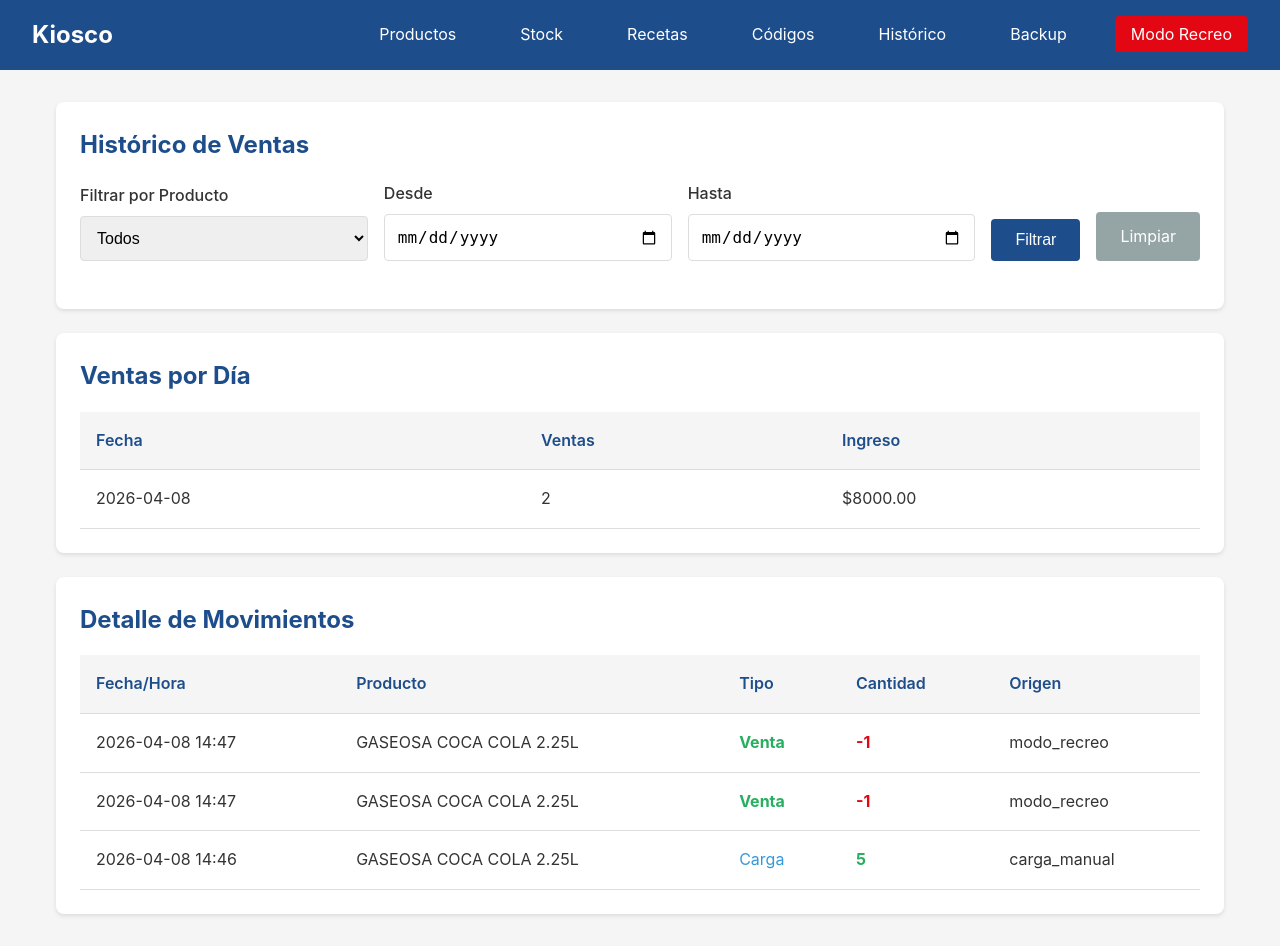
After one commit to Leonardo231207/kiosco-moni, a Flask app: page /historico/ in a window 1280 px wide. The commit adds this page. Run offline with Flask 3, Linux system fonts and the light colour scheme; data comes from the database, SQL or seed files in the repository; both versions use the stored data as it was after the commit.

Commit message:
Agregado Historico, Backup, y arreglo de errores

```diff
--- a/app.py
+++ b/app.py
@@ -43,12 +43,16 @@ def create_app():
     from routes.modo_recreo import modo_recreo_bp
     from routes.codigos import codigos_bp
     from routes.recetas import recetas_bp
+    from routes.backup import backup_bp
+    from routes.historico import historico_bp
 
     app.register_blueprint(productos_bp)
     app.register_blueprint(stock_bp)
     app.register_blueprint(modo_recreo_bp)
     app.register_blueprint(codigos_bp)
     app.register_blueprint(recetas_bp)
+    app.register_blueprint(backup_bp)
+    app.register_blueprint(historico_bp)
 
     @app.route('/')
     def index():
--- a/config.py
+++ b/config.py
@@ -5,6 +5,7 @@ BASE_DIR = os.path.dirname(os.path.abspath(__file__))
 class Config:
     DEBUG = True
     LOG_LEVEL = 'DEBUG' if DEBUG else 'ERROR'
+    SECRET_KEY = 'kiosco-moni-2026-seguro'
 
     DB_PATH = os.path.join(BASE_DIR, 'kiosco.db')
     SQLALCHEMY_DATABASE_URI = f'sqlite:///{DB_PATH}'
--- /dev/null
+++ b/routes/historico.py
@@ -0,0 +1,68 @@
+from flask import Blueprint, render_template, request
+from models import db, MovimientoStock, Producto
+from datetime import datetime, timedelta
+
+historico_bp = Blueprint('historico', __name__, url_prefix='/historico')
+
+
+@historico_bp.route('/')
+def index():
+    producto_id = request.args.get('producto_id', '')
+    fechaDesde = request.args.get('fecha_desde', '')
+    fechaHasta = request.args.get('fecha_hasta', '')
+
+    query = MovimientoStock.query
+
+    if producto_id:
+        query = query.filter_by(producto_id=int(producto_id))
+
+    if fechaDesde:
+        desde = datetime.fromisoformat(fechaDesde)
+        query = query.filter(MovimientoStock.timestamp >= desde.isoformat())
+
+    if fechaHasta:
+        hasta = datetime.fromisoformat(fechaHasta)
+        hasta = hasta + timedelta(days=1)
+        query = query.filter(MovimientoStock.timestamp < hasta.isoformat())
+
+    movimientos = query.order_by(MovimientoStock.timestamp.desc()).all()
+
+    productos = Producto.query.filter_by(activo=1).all()
+
+    datos_diarios = {}
+    for m in movimientos:
+        if m.tipo == 'venta':
+            fecha = m.timestamp[:10]
+            if fecha not in datos_diarios:
+                datos_diarios[fecha] = {'ventas': 0, 'ingreso': 0}
+            datos_diarios[fecha]['ventas'] += 1
+            producto = Producto.query.get(m.producto_id)
+            if producto:
+                datos_diarios[fecha]['ingreso'] += producto.precio_venta
+
+    dias_ordenados = sorted(datos_diarios.items(), key=lambda x: x[0], reverse=True)
+
+    return render_template('historico/index.html',
+                           movimientos=movimientos,
+                           productos=productos,
+                           producto_id=producto_id,
+                           fecha_desde=fechaDesde,
+                           fecha_hasta=fechaHasta,
+                           datos_diarios=dias_ordenados)
+
+
+@historico_bp.route('/resumen')
+def resumen():
+    movimientos = MovimientoStock.query.filter_by(tipo='venta').all()
+
+    total_ventas = len(movimientos)
+    total_ingreso = 0
+
+    for m in movimientos:
+        producto = Producto.query.get(m.producto_id)
+        if producto:
+            total_ingreso += producto.precio_venta
+
+    return render_template('historico/resumen.html',
+                           total_ventas=total_ventas,
+                           total_ingreso=total_ingreso)
--- a/templates/base.html
+++ b/templates/base.html
@@ -16,6 +16,8 @@
             <li><a href="{{ url_for('stock.index') }}">Stock</a></li>
             <li><a href="{{ url_for('recetas.index') }}">Recetas</a></li>
             <li><a href="{{ url_for('codigos.index') }}">Códigos</a></li>
+            <li><a href="{{ url_for('historico.index') }}">Histórico</a></li>
+            <li><a href="{{ url_for('backup.index') }}">Backup</a></li>
             <li><a href="{{ url_for('modo_recreo.index') }}" class="btn-modo-recreo">Modo Recreo</a></li>
         </ul>
     </nav>
--- /dev/null
+++ b/templates/historico/index.html
@@ -0,0 +1,103 @@
+{% extends 'base.html' %}
+
+{% block title %}Histórico de Ventas - Kiosco{% endblock %}
+
+{% block content %}
+<div class="card">
+    <h2>Histórico de Ventas</h2>
+
+    <form method="GET" action="{{ url_for('historico.index') }}" style="margin-bottom: 1.5rem;">
+        <div style="display:flex;gap:1rem;flex-wrap:wrap;align-items:end;">
+            <div class="form-group" style="flex:1;min-width:150px;margin-bottom:0;">
+                <label for="producto_id">Filtrar por Producto</label>
+                <select id="producto_id" name="producto_id">
+                    <option value="">Todos</option>
+                    {% for p in productos %}
+                    <option value="{{ p.id }}" {% if producto_id == p.id|string %}selected{% endif %}>{{ p.nombre }}</option>
+                    {% endfor %}
+                </select>
+            </div>
+            <div class="form-group" style="flex:1;min-width:150px;margin-bottom:0;">
+                <label for="fecha_desde">Desde</label>
+                <input type="date" id="fecha_desde" name="fecha_desde" value="{{ fecha_desde }}">
+            </div>
+            <div class="form-group" style="flex:1;min-width:150px;margin-bottom:0;">
+                <label for="fecha_hasta">Hasta</label>
+                <input type="date" id="fecha_hasta" name="fecha_hasta" value="{{ fecha_hasta }}">
+            </div>
+            <button type="submit" class="btn btn-primary">Filtrar</button>
+            <a href="{{ url_for('historico.index') }}" class="btn btn-secondary">Limpiar</a>
+        </div>
+    </form>
+</div>
+
+{% if datos_diarios %}
+<div class="card">
+    <h2>Ventas por Día</h2>
+    <table>
+        <thead>
+            <tr>
+                <th>Fecha</th>
+                <th>Ventas</th>
+                <th>Ingreso</th>
+            </tr>
+        </thead>
+        <tbody>
+            {% for fecha, datos in datos_diarios %}
+            <tr>
+                <td>{{ fecha }}</td>
+                <td>{{ datos.ventas }}</td>
+                <td>${{ "%.2f"|format(datos.ingreso) }}</td>
+            </tr>
+            {% endfor %}
+        </tbody>
+    </table>
+</div>
+{% endif %}
+
+<div class="card">
+    <h2>Detalle de Movimientos</h2>
+    {% if movimientos %}
+    <table>
+        <thead>
+            <tr>
+                <th>Fecha/Hora</th>
+                <th>Producto</th>
+                <th>Tipo</th>
+                <th>Cantidad</th>
+                <th>Origen</th>
+            </tr>
+        </thead>
+        <tbody>
+            {% for m in movimientos %}
+            <tr>
+                <td>{{ m.timestamp[:16].replace('T', ' ') }}</td>
+                <td>
+                    {% if m.producto %}
+                    {{ m.producto.nombre }}
+                    {% else %}
+                    Producto #{{ m.producto_id }}
+                    {% endif %}
+                </td>
+                <td>
+                    {% if m.tipo == 'venta' %}
+                    <span style="color:#27ae60;font-weight:bold;">Venta</span>
+                    {% elif m.tipo == 'carga' %}
+                    <span style="color:#3498db;">Carga</span>
+                    {% else %}
+                    {{ m.tipo }}
+                    {% endif %}
+                </td>
+                <td class="{% if m.cantidad < 0 %}stock-zero{% elif m.cantidad > 0 %}stock-ok{% endif %}">
+                    {{ m.cantidad }}
+                </td>
+                <td>{{ m.origen }}</td>
+            </tr>
+            {% endfor %}
+        </tbody>
+    </table>
+    {% else %}
+    <p style="color:#666;text-align:center;padding:2rem;">No hay movimientos en el período seleccionado.</p>
+    {% endif %}
+</div>
+{% endblock %}
--- a/templates/productos/editar.html
+++ b/templates/productos/editar.html
@@ -6,7 +6,7 @@
 <div class="card">
     <h2>Editar Producto</h2>
 
-    <form method="POST" action="{{ url_for('productos.actualizar', id=producto.id) }}">
+    <form method="POST" action="{{ url_for('productos.actualizar', id=producto.id) }}" enctype="multipart/form-data" id="form-editar">
         <div class="form-group">
             <label for="nombre">Nombre *</label>
             <input type="text" id="nombre" name="nombre" value="{{ producto.nombre }}" required>
@@ -32,7 +32,8 @@
             </div>
             <div id="preview-imagen" style="margin-top:10px;">
                 {% if producto.foto_path %}
-                <img src="{{ url_for('static', filename=producto.foto_path) }}" style="max-width:200px;max-height:150px;object-fit:contain;border-radius:4px;border:1px solid #ddd;">
+                <img src="{{ url_for('static', filename=producto.foto_path) }}" style="max-width:200px;max-height:150px;object-fit:contain;border-radius:4px;border:1px solid #ddd;" onerror="this.style.display='none'">
+                <div id="sin-foto" style="display:none;width:150px;height:150px;background:#f0f0f0;border-radius:8px;display:flex;align-items:center;justify-content:center;color:#999;font-size:3rem;">📦</div>
                 {% else %}
                 <div id="sin-foto" style="width:150px;height:150px;background:#f0f0f0;border-radius:8px;display:flex;align-items:center;justify-content:center;color:#999;font-size:3rem;">📦</div>
                 {% endif %}
```
Also changed, not shown: context.md (+12 -2 lines), routes/backup.py (added, +71 -0 lines), routes/productos.py (+13 -0 lines), templates/backup/index.html (added, +36 -0 lines), kiosco.db, 2 other files.
